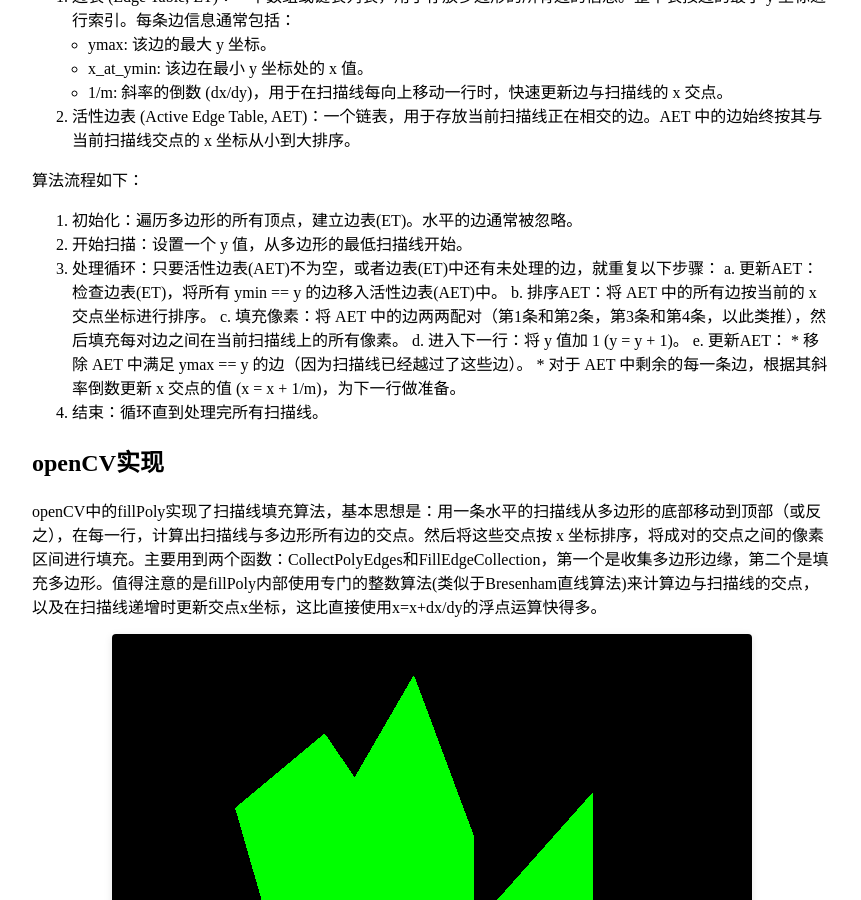
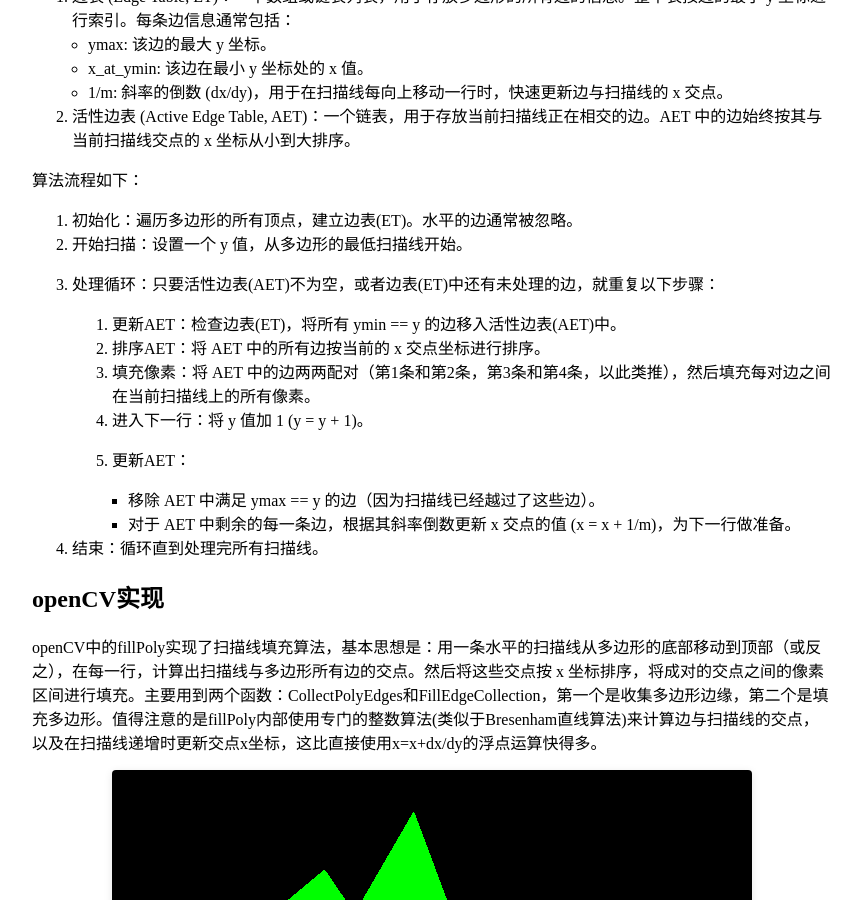
Before and after one commit to mwwzbinf/mwwzbinf.github.io, a Jekyll site: the page built from _posts/2025-08-12-基于扫描线的多边形填充算法.md, in a window 1280 px wide and 900 px high, scrolled down 363 px. Shown: the whole window, without its empty margins (208-1069 px from the left). Built offline with Jekyll 4.4.1, drawn with Linux system fonts in a browser that asks for light colours; some of the changed lines change nothing that is shown.

Commit message:
polygon fill

```diff
--- a/_posts/2025-08-12-基于扫描线的多边形填充算法.md
+++ b/_posts/2025-08-12-基于扫描线的多边形填充算法.md
@@ -27,13 +27,16 @@ author: mwwz
    1. 初始化：遍历多边形的所有顶点，建立边表(ET)。水平的边通常被忽略。
    2. 开始扫描：设置一个 y 值，从多边形的最低扫描线开始。
    3. 处理循环：只要活性边表(AET)不为空，或者边表(ET)中还有未处理的边，就重复以下步骤：
-      a. 更新AET：检查边表(ET)，将所有 ymin == y 的边移入活性边表(AET)中。
-      b. 排序AET：将 AET 中的所有边按当前的 x 交点坐标进行排序。
-      c. 填充像素：将 AET 中的边两两配对（第1条和第2条，第3条和第4条，以此类推），然后填充每对边之间在当前扫描线上的所有像素。
-      d. 进入下一行：将 y 值加 1 (y = y + 1)。
-      e. 更新AET：
+
+      1. 更新AET：检查边表(ET)，将所有 ymin == y 的边移入活性边表(AET)中。
+      2. 排序AET：将 AET 中的所有边按当前的 x 交点坐标进行排序。
+      3. 填充像素：将 AET 中的边两两配对（第1条和第2条，第3条和第4条，以此类推），然后填充每对边之间在当前扫描线上的所有像素。
+      4. 进入下一行：将 y 值加 1 (y = y + 1)。
+      5. 更新AET：
+
            * 移除 AET 中满足 ymax == y 的边（因为扫描线已经越过了这些边）。
            * 对于 AET 中剩余的每一条边，根据其斜率倒数更新 x 交点的值 (x = x + 1/m)，为下一行做准备。
+
    4. 结束：循环直到处理完所有扫描线。
 
 ## openCV实现
```
